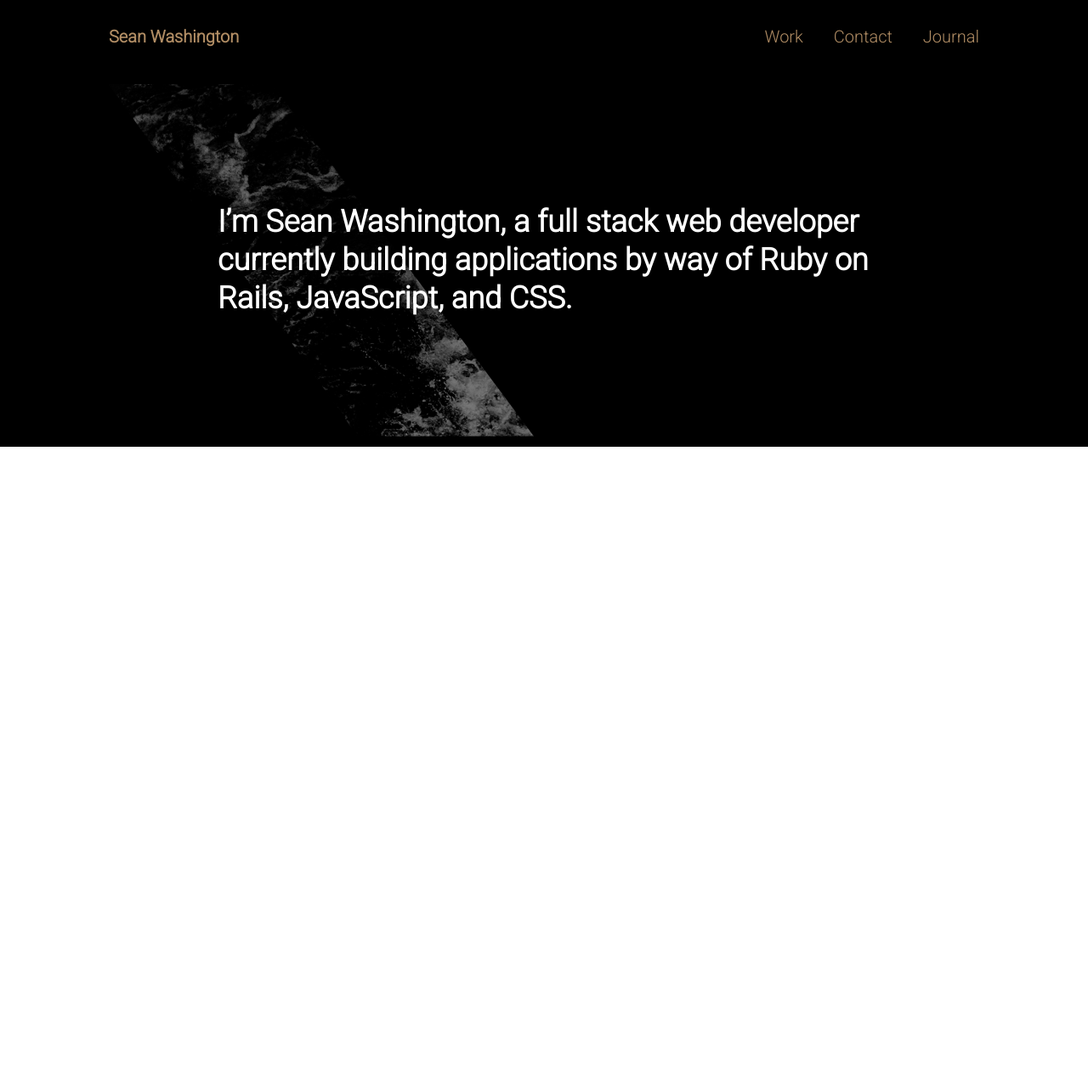
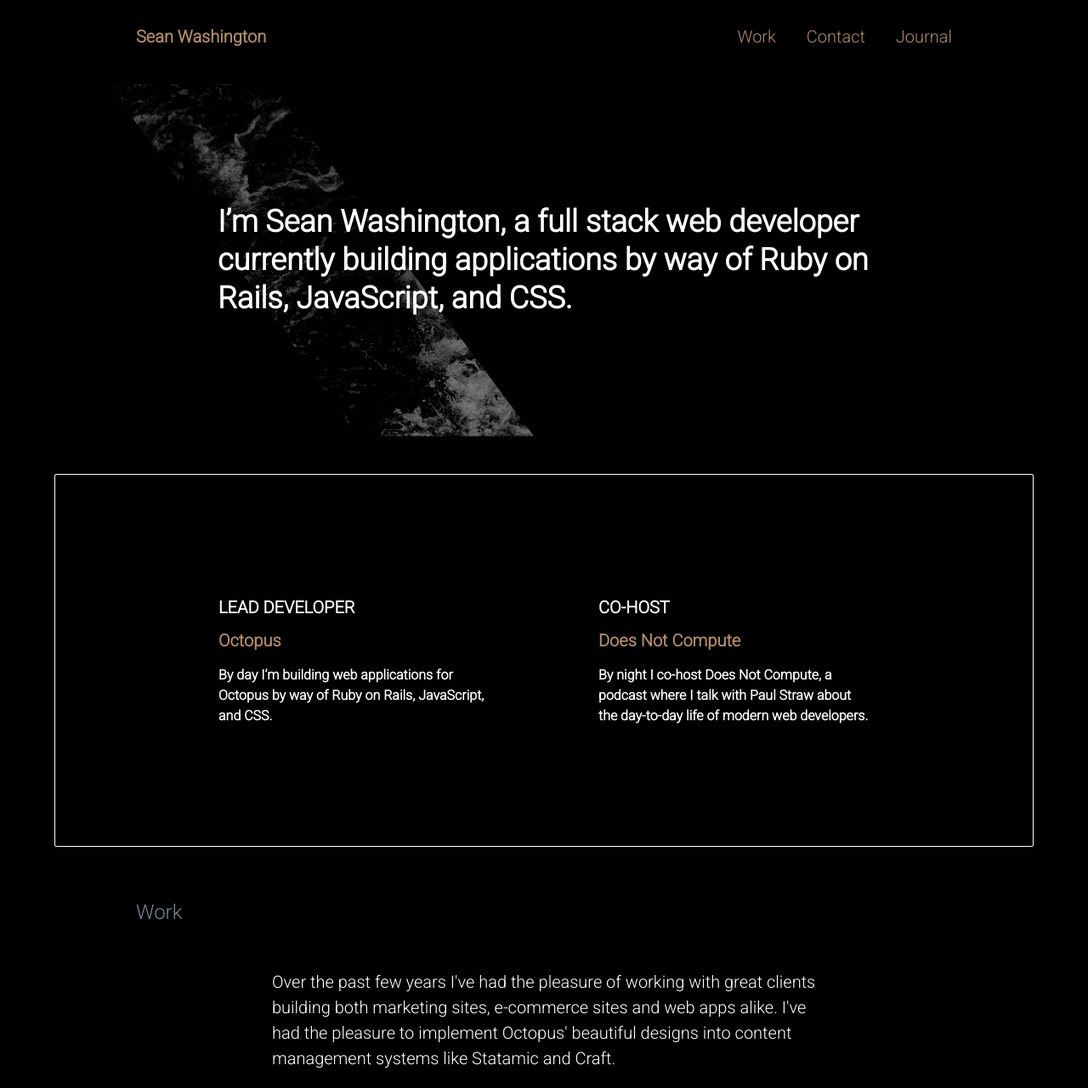
Before and after one commit to ShaRay/sean-portfolio, a plain HTML site: page index.html in a window 1280 px wide. Shown: the whole page at 85% size. Before the commit the page ends 800 px from the top, so only its background shows below. Drawn offline with nearby package versions, Linux system fonts and the light colour scheme.

Commit message:
added work section and worked on border boxes

```diff
--- a/assets/css/styles.css
+++ b/assets/css/styles.css
@@ -10,3 +10,6 @@ body {
 .c-teak {
   color: #B18D64;
 }
+.c-regent-gray {
+  color: #7A838E;
+}
--- a/index.html
+++ b/index.html
@@ -10,7 +10,7 @@
   <body>
 
     <header class="bg-black">
-      <div class="mw8 center pv4 cf">
+      <div class="mw8 center pa4 cf">
         <h1 class="ma0-ns f4 fl-ns tc"><a class="no-underline c-teak" href="#">Sean Washington</a></h1>
         <nav class="fr-ns tc">
           <a class="no-underline c-teak mr4 dib f4" href="#">Work</a>
@@ -29,23 +29,27 @@
       </div>
     </section>
 
-          <!--<!<section class="cf bg-black vh-100 w-100 pa7">
-            <div class="dtc w-100 ba b--white br1 pa4">
-              <div class="fl w-50 bg-black db white mw7 dtc ph5">
+    <section class="cf bg-black w-100 pv4 ph5">
+      <div class="dtc w-100 ba b--white br1 pa6">
+        <div class="dt fl w-50 bg-black db white dtc ph5">
           <h2 class="f4 ttu">Lead Developer</h2>
           <h2 class="f4 c-teak">Octopus</h2>
-                <h2 class="f5 mw7 tl">By day I’m building web applications for Octopus by way of Ruby on Rails, JavaScript, and CSS.</h2>
-              </div>
-              <div class="">
-
+          <h2 class="f5 mw7 tl lh-copy">By day I’m building web applications for Octopus by way of Ruby on Rails, JavaScript, and CSS.</h2>
         </div>
         <div class="fl w-50 bg-black white db dtc ph5">
           <h2 class="f4 ttu">Co-Host</h2>
           <h2 class="f4 c-teak">Does Not Compute</h2>
-                <h2 class="f5 mw6 tl">By night I co-host Does Not Compute, a podcast where I talk with Paul Straw about the day-to-day life of modern web developers.</h2>
+          <h2 class="f5 mw6 tl lh-copy">By night I co-host Does Not Compute, a podcast where I talk with Paul Straw about the day-to-day life of modern web developers.</h2>
         </div>
       </div>
-          </section>-->
+    </section>
+
+    <section class="bg-black cf w-100">
+      <div class="c-regent-gray f3 mw8 center pa4">Work</div>
+        <div class="mw7 ph5 center">
+          <p class="db white f4 lh-copy">Over the past few years I've had the pleasure of working with great clients building both marketing sites, e-commerce sites and web apps alike. I've had the pleasure to implement Octopus' beautiful designs into content management systems like Statamic and Craft.</p>
+        </div>
+    </section>
 
 
 
```
Lines whose indentation alone changed are shown as unchanged.
